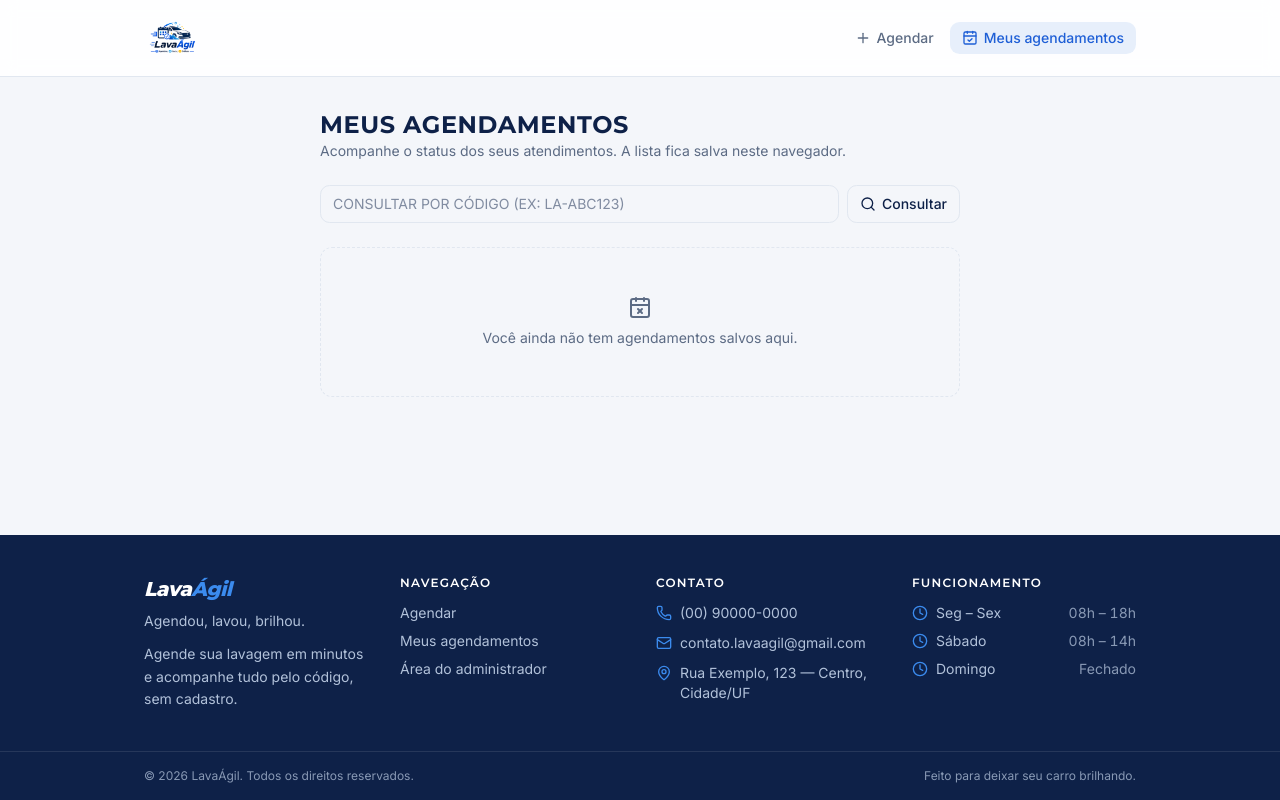
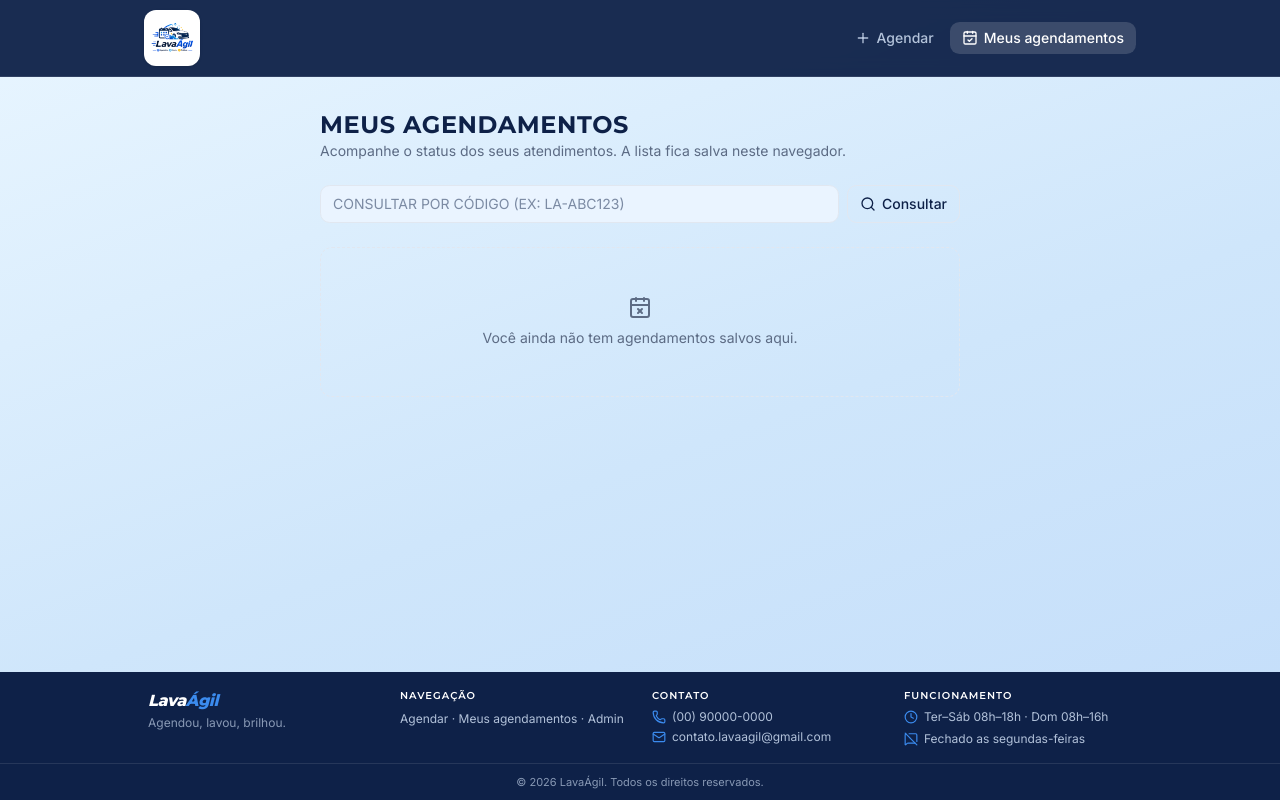
Before and after one commit to Doug1980/lava-agil, a Next.js app: page /meus-agendamentos in a window 1280 px wide. Built offline with nearby package versions, Linux system fonts and the light colour scheme.

Commit message:
feat(ui): fluxo progressivo (serviço/adicionais/data), header navy e ajustes de footer

```diff
--- a/src/app/globals.css
+++ b/src/app/globals.css
@@ -50,7 +50,9 @@
 
 :root {
   /* Paleta minimalista LavaÁgil: branco / cinza claro / navy / azul royal */
-  --background: #f4f6fa;
+  --background: #eaf4ff;
+  /* Fundo "água fresca": gradiente aqua → azul (aplicado no body) */
+  --page-gradient: linear-gradient(160deg, #e9f6ff 0%, #cfe6fb 55%, #c3ddfa 100%);
   --foreground: #0e2148;
   --card: #ffffff;
   --card-foreground: #0e2148;
@@ -87,6 +89,7 @@
 .dark {
   /* Modo escuro premium (navy) */
   --background: #081426;
+  --page-gradient: linear-gradient(160deg, #081426 0%, #0f2138 60%, #0b1a30 100%);
   --foreground: #e8eef9;
   --card: #0f2138;
   --card-foreground: #e8eef9;
@@ -124,7 +127,9 @@
     @apply border-border outline-ring/50;
   }
   body {
-    @apply bg-background text-foreground;
+    @apply text-foreground;
+    min-height: 100dvh;
+    background: var(--page-gradient) fixed;
   }
   html {
     @apply font-sans;
@@ -138,3 +143,62 @@
     @apply font-heading;
   }
 }
+
+/* Animações de seleção dos cards */
+@keyframes pop-in {
+  0% {
+    transform: scale(0);
+    opacity: 0;
+  }
+  70% {
+    transform: scale(1.2);
+    opacity: 1;
+  }
+  100% {
+    transform: scale(1);
+  }
+}
+
+@keyframes card-select {
+  0% {
+    transform: scale(1);
+  }
+  50% {
+    transform: scale(1.035);
+  }
+  100% {
+    transform: scale(1.02);
+  }
+}
+
+.animate-pop {
+  animation: pop-in 0.28s cubic-bezier(0.34, 1.56, 0.64, 1);
+}
+
+.animate-card-select {
+  animation: card-select 0.32s ease-out;
+}
+
+/* Entrada em cascata (fade + sobe). Use animation-delay inline para escalonar. */
+@keyframes rise-in {
+  from {
+    opacity: 0;
+    transform: translateY(14px);
+  }
+  to {
+    opacity: 1;
+    transform: translateY(0);
+  }
+}
+
+.animate-rise {
+  animation: rise-in 0.6s ease-out both;
+}
+
+@media (prefers-reduced-motion: reduce) {
+  .animate-pop,
+  .animate-card-select,
+  .animate-rise {
+    animation: none;
+  }
+}
--- a/src/app/layout.tsx
+++ b/src/app/layout.tsx
@@ -31,7 +31,7 @@ export default function RootLayout({ children }: { children: React.ReactNode })
       className={`${inter.variable} ${montserrat.variable}`}
       suppressHydrationWarning
     >
-      <body className="min-h-screen bg-background font-sans text-foreground antialiased">
+      <body className="min-h-screen font-sans text-foreground antialiased">
         <Providers>{children}</Providers>
         <Toaster position="top-center" richColors />
       </body>
--- a/src/components/client/booking-confirmation.tsx
+++ b/src/components/client/booking-confirmation.tsx
@@ -49,7 +49,7 @@ export function BookingConfirmation({ appointment, onReset }: Props) {
         </p>
       </div>
 
-      <div className="space-y-4 rounded-lg border p-5">
+      <div className="space-y-4 rounded-lg border bg-card p-5 shadow-lg shadow-primary/10">
         <div className="flex items-center justify-between">
           <span className="text-sm">{day}</span>
           <span className="rounded-full bg-primary/10 px-2.5 py-0.5 text-xs font-medium text-primary">
--- a/src/components/client/booking-flow.tsx
+++ b/src/components/client/booking-flow.tsx
@@ -17,9 +17,19 @@ import { formatCurrency, formatDuration } from '@/lib/format';
 import { cn } from '@/lib/utils';
 import type { Appointment } from '@/types/api';
 
-function Step({ n, title, children }: { n: number; title: string; children: ReactNode }) {
+function Step({
+  n,
+  title,
+  children,
+  className,
+}: {
+  n: number;
+  title: string;
+  children: ReactNode;
+  className?: string;
+}) {
   return (
-    <section className="space-y-3">
+    <section className={cn('space-y-3', className)}>
       <h2 className="flex items-center gap-2 text-sm font-semibold uppercase tracking-wide">
         <span className="flex size-6 items-center justify-center rounded-full bg-primary/10 text-xs text-primary">
           {n}
@@ -80,6 +90,7 @@ export function BookingFlow() {
   const steps = [
     { label: 'Veículo', done: cart.vehicleSize !== null },
     { label: 'Serviço', done: cart.isValid },
+    { label: 'Adicionais', done: cart.addonsResolved },
     { label: 'Data', done: date !== null },
     { label: 'Horário', done: selectedTime !== null },
   ];
@@ -151,37 +162,37 @@ export function BookingFlow() {
           </Step>
 
           {cart.vehicleSize && (
-            <Step n={2} title="Serviços">
+            <Step n={2} title="Serviço" className="animate-rise">
               {catalog.isLoading || !catalog.data ? (
                 <div className="grid gap-3">
-                  {Array.from({ length: 4 }).map((_, i) => (
+                  {Array.from({ length: 3 }).map((_, i) => (
                     <Skeleton key={i} className="h-16" />
                   ))}
                 </div>
               ) : (
-                <div className="space-y-6">
                 <BaseServicePicker
                   services={catalog.data.base}
                   selected={cart.base}
                   onSelect={cart.setBase}
                 />
-                  <div>
-                    <h3 className="mb-3 text-sm font-semibold uppercase tracking-wide text-muted-foreground">
-                      Adicionais
-                    </h3>
+              )}
+            </Step>
+          )}
+
+          {cart.isValid && catalog.data && (
+            <Step n={3} title="Adicionais" className="animate-rise">
               <AddonPicker
                 services={catalog.data.addons}
                 isSelected={cart.isAddonSelected}
                 onToggle={cart.toggleAddon}
+                noAddonsSelected={cart.noAddons}
+                onChooseNoAddons={cart.chooseNoAddons}
               />
-                  </div>
-                </div>
-              )}
             </Step>
           )}
 
-          {cart.isValid && (
-            <Step n={3} title="Data">
+          {cart.addonsResolved && (
+            <Step n={4} title="Data" className="animate-rise">
               <DatePicker
                 value={date}
                 onChange={(next) => {
@@ -211,7 +222,7 @@ export function BookingFlow() {
         <section id="seus-dados" className="mt-10 max-w-2xl scroll-mt-6">
           <h2 className="mb-4 flex items-center gap-2 text-sm font-semibold uppercase tracking-wide">
             <span className="flex size-6 items-center justify-center rounded-full bg-primary/10 text-xs text-primary">
-              4
+              5
             </span>
             Seus dados
           </h2>
--- a/src/components/client/booking-panel.tsx
+++ b/src/components/client/booking-panel.tsx
@@ -39,7 +39,7 @@ export function BookingPanel({
 
   return (
     <aside id="horarios" className="lg:sticky lg:top-6 lg:self-start">
-      <div className="space-y-4 rounded-2xl border bg-card p-4 shadow-sm shadow-primary/5 sm:p-5">
+      <div className="space-y-4 rounded-2xl border bg-card p-4 shadow-xl shadow-primary/10 sm:p-5">
         <div>
           <h2 className="text-sm font-semibold uppercase tracking-wide">Resumo</h2>
           {empty ? (
--- a/src/components/client/client-nav.tsx
+++ b/src/components/client/client-nav.tsx
@@ -14,17 +14,17 @@ export function ClientNav() {
     cn(
       'flex items-center gap-1.5 rounded-md px-3 py-1.5 text-sm font-medium transition-colors',
       active
-        ? 'bg-primary/10 text-primary'
-        : 'text-muted-foreground hover:bg-muted hover:text-foreground',
+        ? 'bg-white/15 text-white'
+        : 'text-blue-100/80 hover:bg-white/10 hover:text-white',
     );
 
   return (
-    <header className="sticky top-0 z-30 border-b border-border bg-card/90 backdrop-blur">
+    <header className="sticky top-0 z-30 border-b border-white/10 bg-[#0e2148]/95 backdrop-blur">
       <div className="mx-auto flex max-w-5xl items-center justify-between gap-3 px-4 py-2.5">
         <Link href="/agendar" className="flex items-center">
-          <span className="inline-flex rounded-lg p-1 dark:bg-white">
+          <span className="inline-flex rounded-lg bg-white p-1.5 shadow-sm">
             {/* eslint-disable-next-line @next/next/no-img-element */}
-            <img src="/logo.png" alt="LavaÁgil" className="h-12 w-auto" />
+            <img src="/logo.png" alt="LavaÁgil" className="h-11 w-auto" />
           </span>
         </Link>
         <nav className="flex items-center gap-1">
@@ -39,7 +39,7 @@ export function ClientNav() {
             <CalendarCheck className="size-4" aria-hidden />
             Meus agendamentos
             {codes.length > 0 && (
-              <span className="ml-0.5 flex min-w-5 items-center justify-center rounded-full bg-primary px-1.5 text-xs font-medium text-primary-foreground">
+              <span className="ml-0.5 flex min-w-5 items-center justify-center rounded-full bg-[#3b8bee] px-1.5 text-xs font-medium text-white">
                 {codes.length}
               </span>
             )}
--- a/src/components/layout/site-footer.tsx
+++ b/src/components/layout/site-footer.tsx
@@ -1,100 +1,75 @@
-import { Clock, Mail, MapPin, Phone } from 'lucide-react';
+import { Clock, Mail, MessageSquareOff, Phone } from 'lucide-react';
 import Link from 'next/link';
 
-// Footer público. Preencha os dados de contato/horário reais nos arrays abaixo.
-const HOURS = [
-  { days: 'Seg – Sex', time: '08h – 18h' },
-  { days: 'Sábado', time: '08h – 14h' },
-  { days: 'Domingo', time: 'Fechado' },
-];
-
+// Footer público compacto. Preencha telefone/e-mail/horário reais abaixo.
 export function SiteFooter() {
   return (
     <footer className="mt-16 bg-[#0e2148] text-blue-100/80">
-      <div className="mx-auto grid max-w-5xl gap-8 px-4 py-10 sm:grid-cols-2 lg:grid-cols-4">
-        <div className="sm:col-span-2 lg:col-span-1">
-          <span className="font-heading text-xl font-extrabold italic tracking-tight text-white">
+      <div className="mx-auto grid max-w-5xl gap-x-6 gap-y-5 px-5 py-4 sm:grid-cols-2 lg:grid-cols-4">
+        <div>
+          <span className="font-heading text-base font-extrabold italic tracking-tight text-white">
             Lava<span className="text-[#3b8bee]">Ágil</span>
           </span>
-          <p className="mt-2 text-sm">Agendou, lavou, brilhou.</p>
-          <p className="mt-3 max-w-xs text-sm leading-relaxed">
-            Agende sua lavagem em minutos e acompanhe tudo pelo código, sem cadastro.
+          <p className="mt-0.5 text-xs text-blue-100/60">Agendou, lavou, brilhou.</p>
+        </div>
+
+        <div>
+          <h3 className="font-heading text-[10px] font-semibold uppercase tracking-widest text-white">
+            Navegação
+          </h3>
+          <p className="mt-1.5 text-xs leading-relaxed">
+            <Link href="/agendar" className="transition-colors hover:text-white">
+              Agendar
+            </Link>
+            {' · '}
+            <Link href="/meus-agendamentos" className="transition-colors hover:text-white">
+              Meus agendamentos
+            </Link>
+            {' · '}
+            <Link href="/entrar" className="transition-colors hover:text-white">
+              Admin
+            </Link>
           </p>
         </div>
 
         <div>
-          <h3 className="font-heading text-xs font-semibold uppercase tracking-widest text-white">
-            Navegação
+          <h3 className="font-heading text-[10px] font-semibold uppercase tracking-widest text-white">
+            Contato
           </h3>
-          <ul className="mt-3 space-y-2 text-sm">
-            <li>
-              <Link href="/agendar" className="transition-colors hover:text-white">
-                Agendar
-              </Link>
-            </li>
-            <li>
-              <Link href="/meus-agendamentos" className="transition-colors hover:text-white">
-                Meus agendamentos
-              </Link>
-            </li>
-            <li>
-              <Link href="/entrar" className="transition-colors hover:text-white">
-                Área do administrador
-              </Link>
-            </li>
-          </ul>
+          <p className="mt-1.5 flex flex-wrap items-center gap-x-4 gap-y-1 text-xs">
+            <a href="tel:+5500000000000" className="flex items-center gap-1.5 hover:text-white">
+              <Phone className="size-3.5 text-[#3b8bee]" aria-hidden />
+              (00) 90000-0000
+            </a>
+            <a
+              href="mailto:contato.lavaagil@gmail.com"
+              className="flex items-center gap-1.5 hover:text-white"
+            >
+              <Mail className="size-3.5 text-[#3b8bee]" aria-hidden />
+              contato.lavaagil@gmail.com
+            </a>
+          </p>
         </div>
 
         <div>
-          <h3 className="font-heading text-xs font-semibold uppercase tracking-widest text-white">
-            Contato
-          </h3>
-          <ul className="mt-3 space-y-2.5 text-sm">
-            <li className="flex items-center gap-2">
-              <Phone className="size-4 shrink-0 text-[#3b8bee]" aria-hidden />
-              <a href="tel:+5500000000000" className="transition-colors hover:text-white">
-                (00) 90000-0000
-              </a>
-            </li>
-            <li className="flex items-center gap-2">
-              <Mail className="size-4 shrink-0 text-[#3b8bee]" aria-hidden />
-              <a
-                href="mailto:contato.lavaagil@gmail.com"
-                className="transition-colors hover:text-white"
-              >
-                contato.lavaagil@gmail.com
-              </a>
-            </li>
-            <li className="flex items-start gap-2">
-              <MapPin className="mt-0.5 size-4 shrink-0 text-[#3b8bee]" aria-hidden />
-              <span>Rua Exemplo, 123 — Centro, Cidade/UF</span>
-            </li>
-          </ul>
-        </div>
-
-        <div>
-          <h3 className="font-heading text-xs font-semibold uppercase tracking-widest text-white">
+          <h3 className="font-heading text-[10px] font-semibold uppercase tracking-widest text-white">
             Funcionamento
           </h3>
-          <ul className="mt-3 space-y-2 text-sm">
-            {HOURS.map((h) => (
-              <li key={h.days} className="flex items-center justify-between gap-4">
-                <span className="flex items-center gap-2">
-                  <Clock className="size-4 shrink-0 text-[#3b8bee]" aria-hidden />
-                  {h.days}
-                </span>
-                <span className="tabular-nums text-blue-100/60">{h.time}</span>
-              </li>
-            ))}
-          </ul>
+          <p className="mt-1.5 flex items-center gap-1.5 text-xs">
+            <Clock className="size-3.5 shrink-0 text-[#3b8bee]" aria-hidden />
+            Ter–Sáb 08h–18h · Dom 08h–16h
+          </p>
+          <p className="mt-1.5 flex items-center gap-1.5 text-xs">
+            <MessageSquareOff className="size-3.5 shrink-0 text-[#3b8bee]" aria-hidden />
+            Fechado as segundas-feiras
+          </p>
         </div>
       </div>
 
       <div className="border-t border-white/10">
-        <div className="mx-auto flex max-w-5xl flex-col items-center justify-between gap-2 px-4 py-4 text-xs text-blue-100/60 sm:flex-row">
-          <span>© {new Date().getFullYear()} LavaÁgil. Todos os direitos reservados.</span>
-          <span>Feito para deixar seu carro brilhando.</span>
-        </div>
+        <p className="mx-auto max-w-5xl px-5 py-2.5 text-center text-[11px] text-blue-100/60">
+          © {new Date().getFullYear()} LavaÁgil. Todos os direitos reservados.
+        </p>
       </div>
     </footer>
   );
```
Also changed, not shown: src/components/client/date-picker.tsx (+33 -9 lines), src/components/client/service-picker.tsx (+103 -23 lines), src/components/client/vehicle-size-picker.tsx (+14 -7 lines), src/components/layout/app-header.tsx (+5 -5 lines), src/hooks/use-booking-cart.ts (+22 -0 lines). Lines whose indentation alone changed are shown as unchanged.
